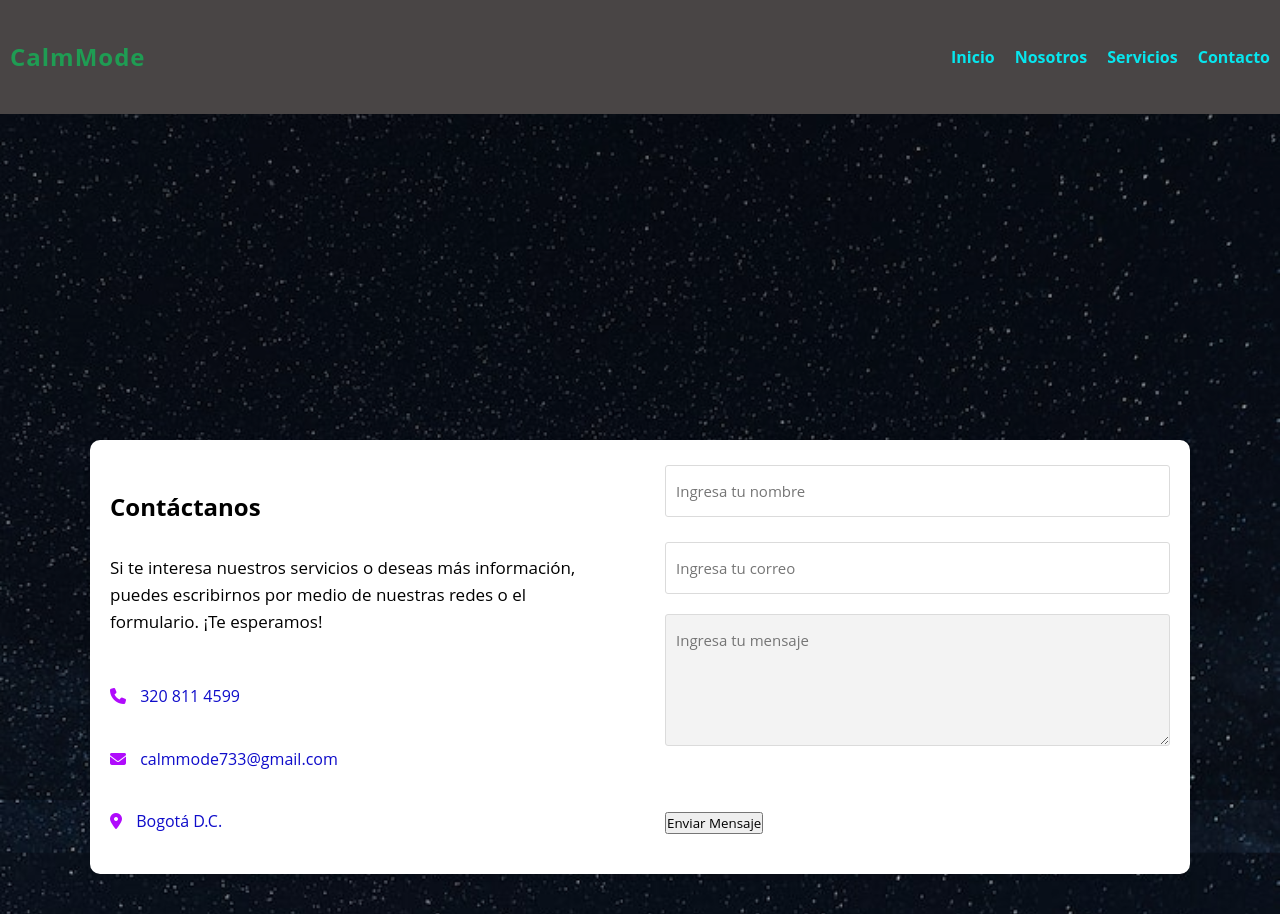
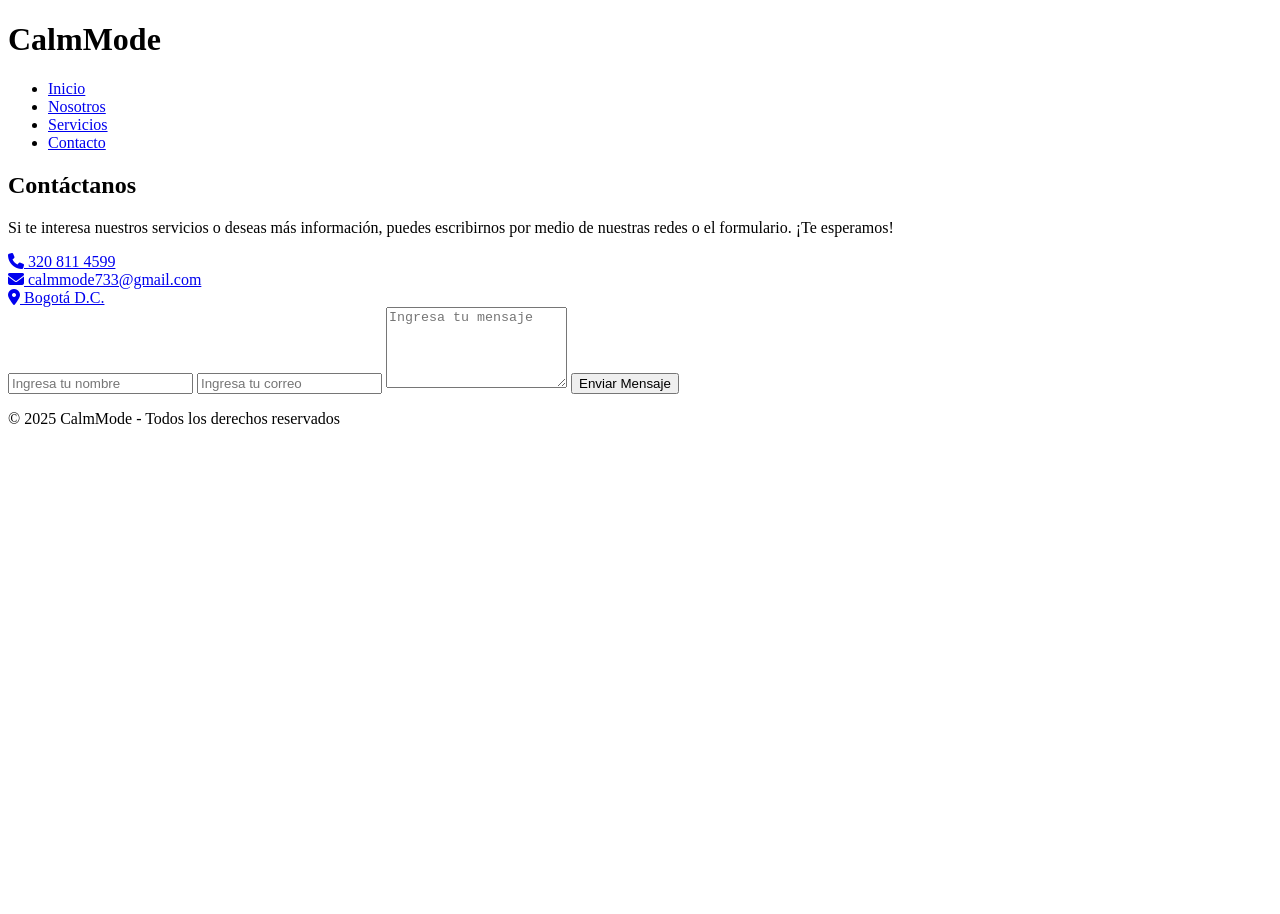
Before and after one commit to calmmode/calmmodee, a plain HTML site: page contacto.html in a window 1280 px wide. Shown: the top 914 px of the page. After the commit the page ends 800 px from the top, so only its background shows below. Drawn offline with Linux system fonts and the light colour scheme; files that its build step writes are made by us from their sources; files whose address does not match are found by name; a web font is replaced by a local one.

Commit message:
contacto.html

```diff
--- a/contacto.html
+++ b/contacto.html
@@ -4,9 +4,9 @@
   <meta charset="UTF-8">
   <meta name="viewport" content="width=device-width, initial-scale=1.0">
   <title>Contáctanos | CalmMode</title>
-  <link rel="stylesheet" href="../css/style.css">
-  <link rel="stylesheet" href="../css/3style.css">
-  <link rel="stylesheet" href="../css/2style.css  ">
+  <link rel="stylesheet" href="..style.css">
+  <link rel="stylesheet" href="..3style.css">
+  <link rel="stylesheet" href="..2style.css  ">
   <link rel="stylesheet" href="https://cdnjs.cloudflare.com/ajax/libs/font-awesome/6.5.0/css/all.min.css" integrity="sha512-..." crossorigin="anonymous" referrerpolicy="no-referrer" />
 </head>
 <body>
@@ -16,7 +16,7 @@
     <h1> CalmMode</h1>
     <nav>
       <ul>
-        <li><a href="../index.html">Inicio</a></li>
+        <li><a href="..index.html">Inicio</a></li>
         <li><a href="nosotros.html">Nosotros</a></li>
         <li><a href="servicios.html">Servicios</a></li>
         <li><a href="contacto.html" class="active">Contacto</a></li>
```
